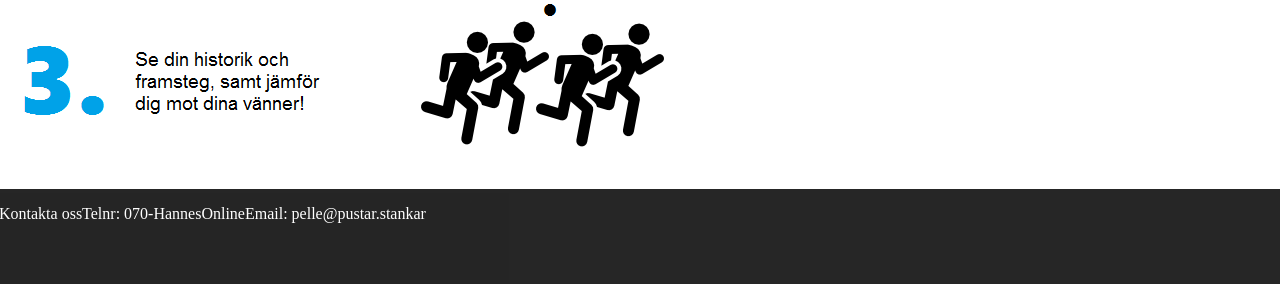
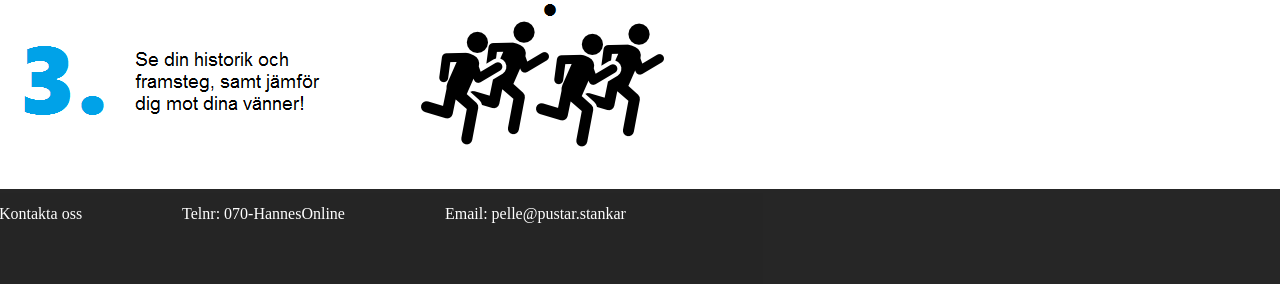
Before and after one commit to comparde/Run-A-Mate, a PHP site: page /start.html in a window 1280 px wide; the page is wider, and only the part inside the window is pictured. Shown: the part 1332-1616 px from the top of that part. Run offline with PHP 8.4, Linux system fonts and the light colour scheme; some web fonts are replaced.

Commit message:
footer edit

```diff
--- a/folder/css/eventCss.css
+++ b/folder/css/eventCss.css
@@ -288,6 +288,7 @@ footer{
 }
 
 .footerText{
+    padding-right: 100px;
     color: white;
     float: left;
 }
```
